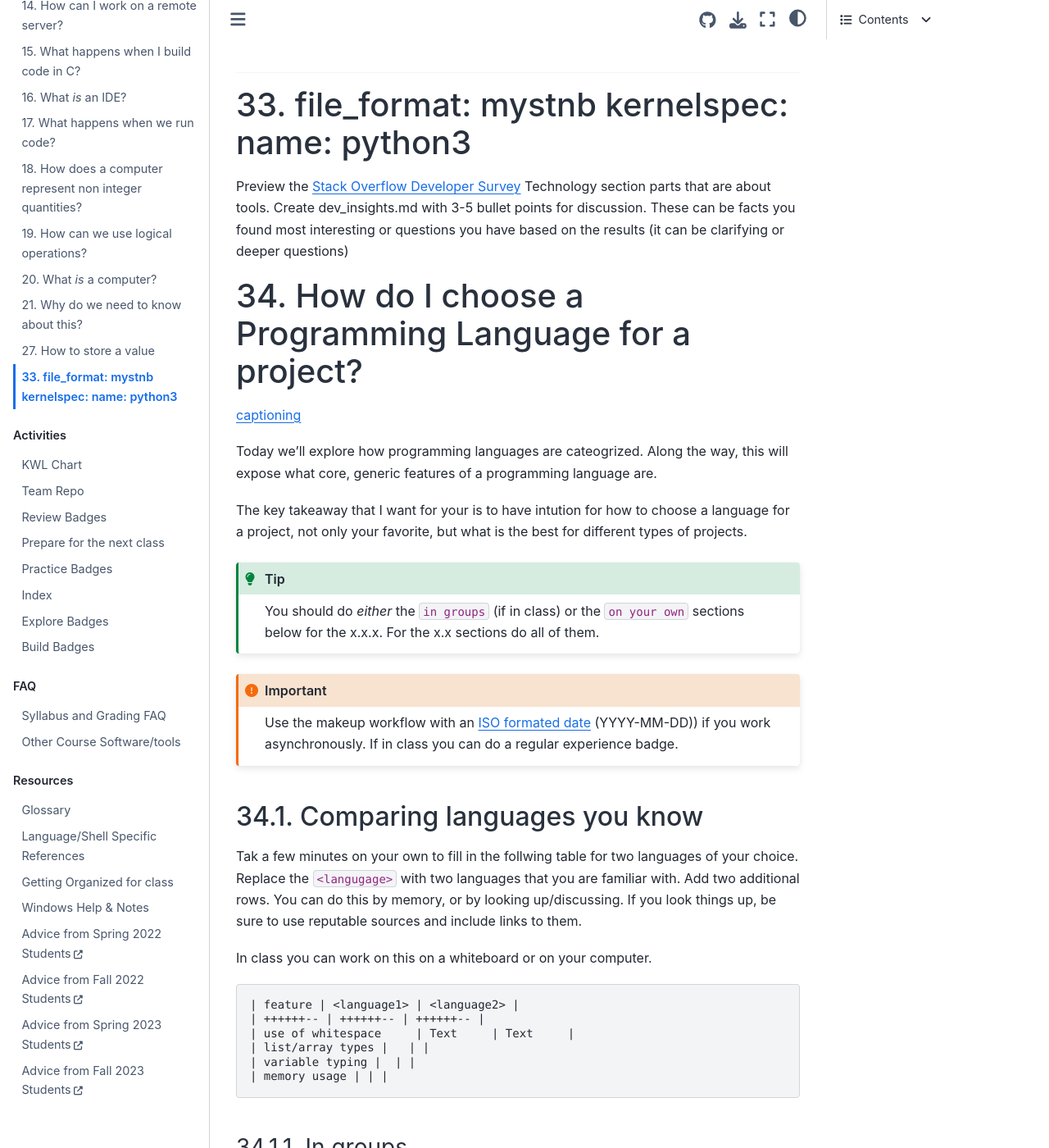
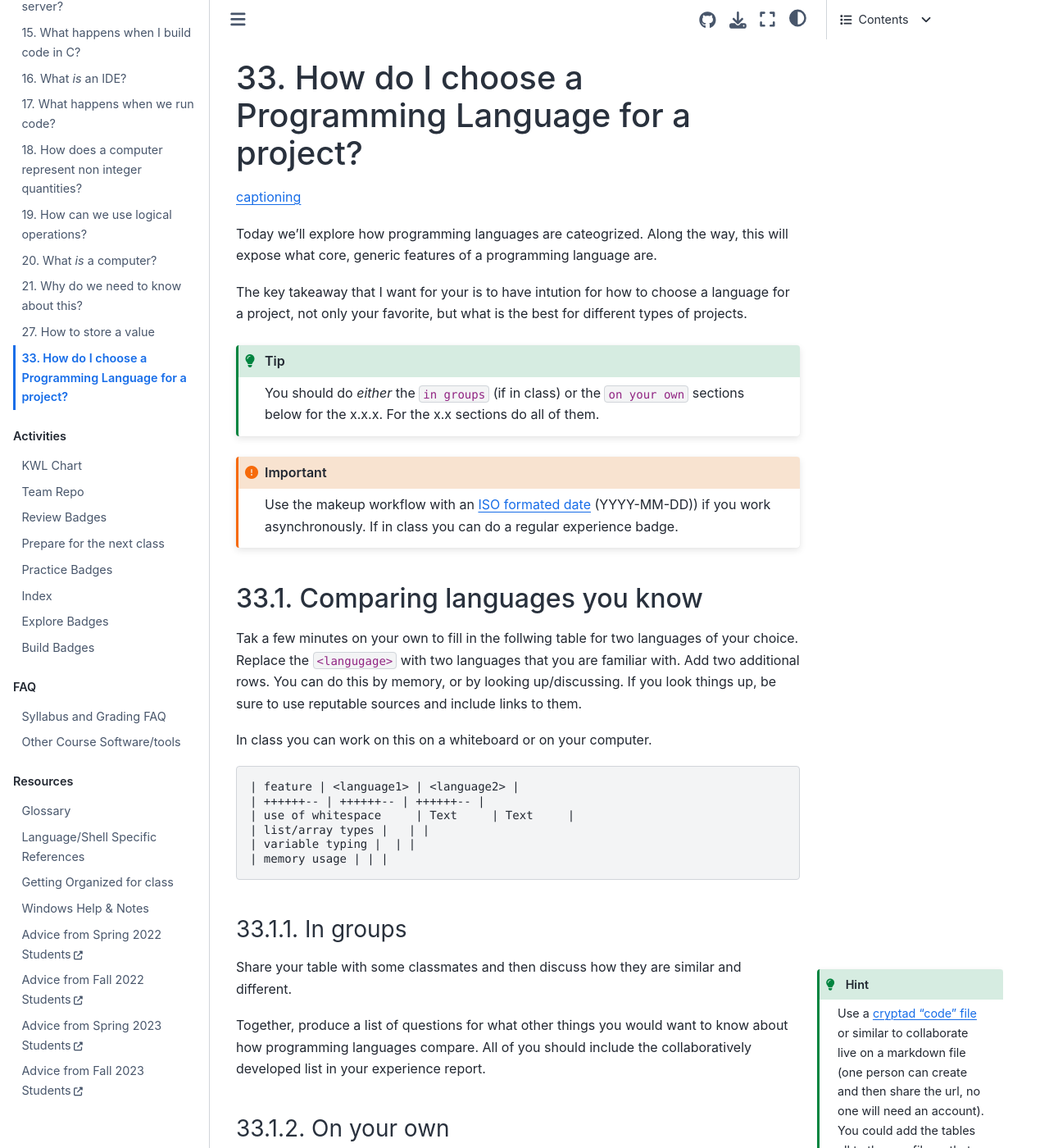
Before and after one commit to pelli18/fall2024, a Jupyter Book: the page built from notes/2024-11-26.md, in a window 1280 px wide and 1400 px high. Shown: the whole window at 82% size. Built offline with Jupyter Book 1.0.4 settings and Sphinx 7.4.7 and the Sphinx Book theme 1.1.4, drawn with Linux system fonts in a browser that asks for light colours; pages that are not in the unit, such as notebooks, are missing from menus; some of the changed text lies outside the part shown.

Commit message:
fix typo

```diff
--- a/notes/2024-11-26.md
+++ b/notes/2024-11-26.md
@@ -4,15 +4,6 @@ kernelspec:
     name: python3
 ---
 
-
----
-file_format: mystnb
-kernelspec:
-    name: python3
----
-
-+++{"lesson_part": "activity","ac_type":"prepare"}
-Preview the [Stack Overflow Developer Survey](https://survey.stackoverflow.co/2023/#technology) Technology section parts that are about tools. Create {index}`dev_insights.md` with 3-5 bullet points for discussion.  These can be facts you found most interesting or questions you have based on the results (it can be clarifying or deeper questions)
 
 +++{"lesson_part": "main"}
 # How do I choose a Programming Language for a project?
```
